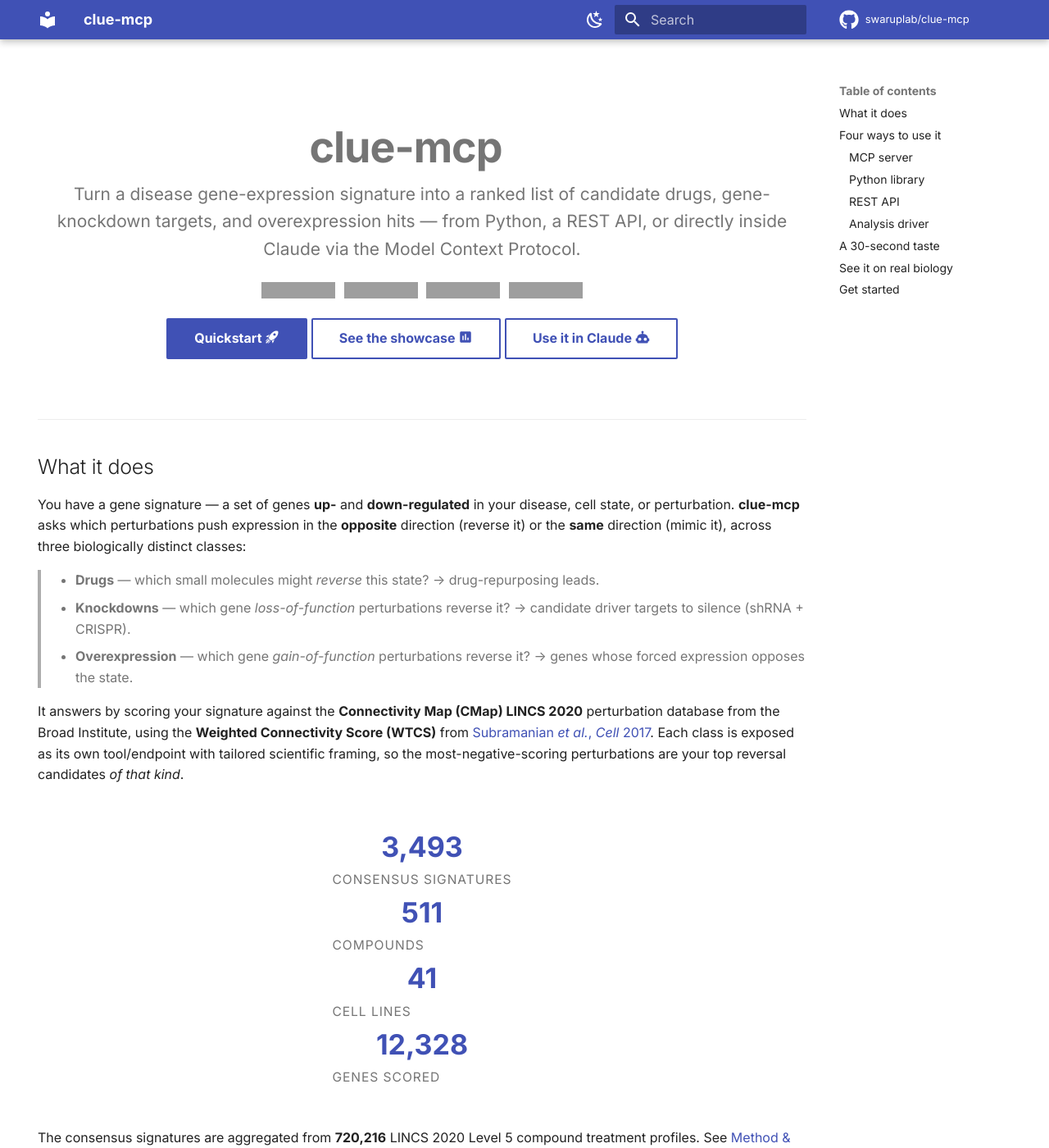
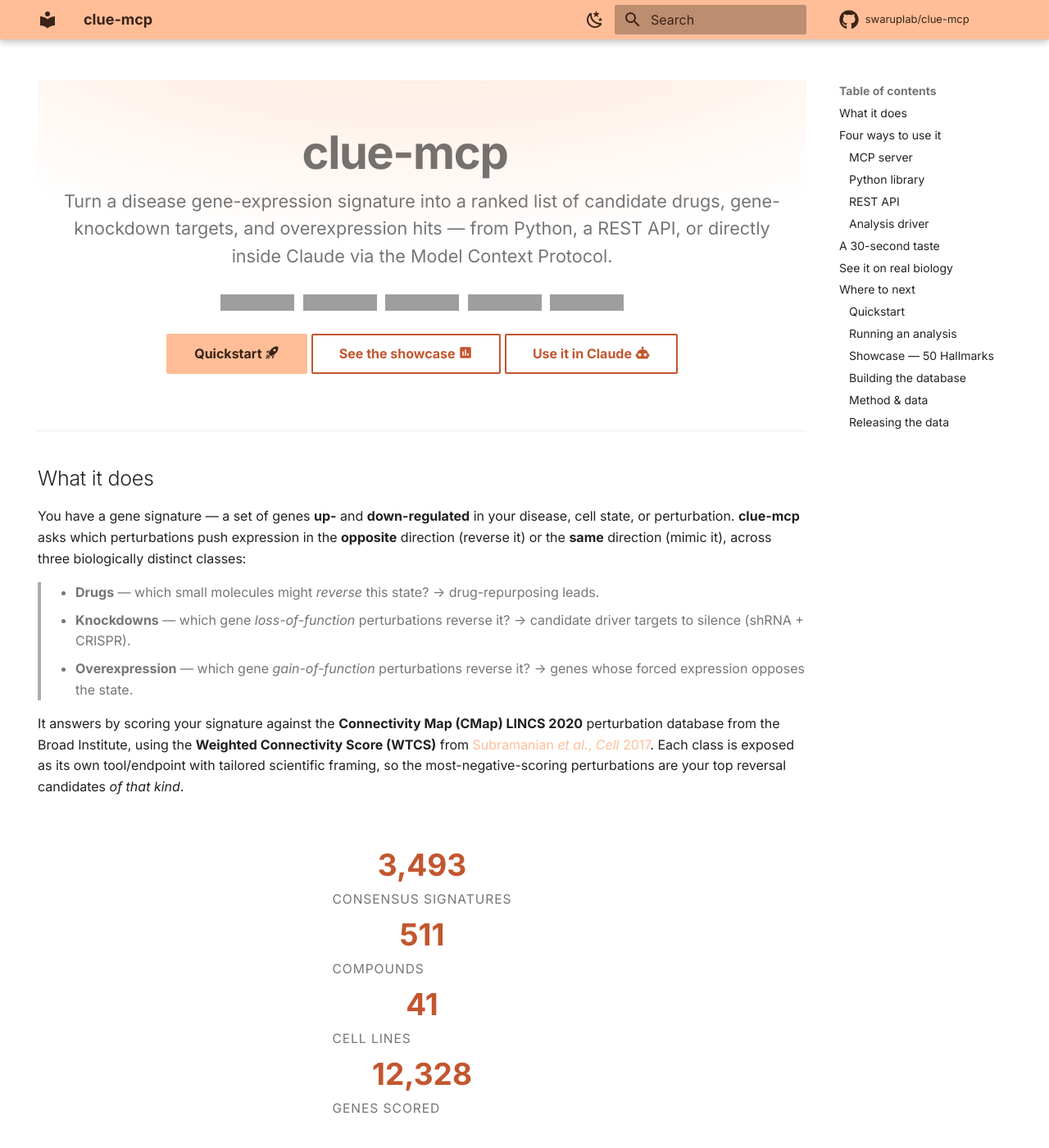
Before and after one commit to swaruplab/clue-mcp, an MkDocs documentation site: the page built from docs/index.md, in a window 1280 px wide and 1400 px high. Shown: the whole window at 82% size. Built offline with MkDocs 1.6.1 and Material for MkDocs 9.7.7, drawn with Linux system fonts in a browser that asks for light colours; comment, search, counter and statistics services are not loaded; some of the changed text lies outside the part shown; grey boxes are pictures that could not be loaded.

Commit message:
docs: apply #FFBE98 peach theme and wire up published Zenodo DOI
Switch the Material palette to a custom peach (#FFBE98) brand color with
dark-brown header text and a terracotta ink accent for legible links and
buttons. Add a Zenodo DOI badge and a "Where to next" navigation grid to
the landing page, and replace the stale records/XXXXX placeholder in the
pipeline docs now that the dataset is public (10.5281/zenodo.20465969).

Co-Authored-By: Claude Opus 4.7 <noreply@anthropic.com>

```diff
--- a/docs/index.md
+++ b/docs/index.md
@@ -15,6 +15,7 @@ from Python, a REST API, or directly inside Claude via the Model Context Protoco
 
 <p class="clue-badges">
 <a href="https://github.com/swaruplab/clue-mcp"><img alt="GitHub" src="https://img.shields.io/badge/GitHub-clue--mcp-181717?logo=github"></a>
+<a href="https://doi.org/10.5281/zenodo.20465969"><img alt="Data DOI" src="https://img.shields.io/badge/data%20DOI-10.5281%2Fzenodo.20465969-FFBE98?labelColor=3A2417"></a>
 <img alt="License" src="https://img.shields.io/badge/license-MIT-blue">
 <img alt="Python" src="https://img.shields.io/badge/python-3.10%2B-3776AB?logo=python&logoColor=white">
 <img alt="Status" src="https://img.shields.io/badge/status-beta-orange">
@@ -115,11 +116,55 @@ The repo ships a fully worked, pre-computed **[showcase](showcase.md)**: clue-mc
 
 ---
 
-## Get started
+## Where to next
 
-1. **[Quickstart](quickstart.md)** — install and run your first query.
-2. **[Building the database](pipeline.md)** — how the LINCS 2020 GCTX files become the queryable engine (only needed once, on an HPC node).
-3. **[Method & data](method.md)** — the WTCS scoring, statistics, and data provenance.
+Pick the path that matches what you want to do.
+
+<div class="clue-grid" markdown>
+
+<div class="clue-card" markdown>
+### :material-rocket-launch: Quickstart
+Install the package, pull the database from Zenodo, and run your first reversal query in a few minutes.
+
+[Start here →](quickstart.md)
+</div>
+
+<div class="clue-card" markdown>
+### :material-flask: Running an analysis
+The full driver: permutation FDR, MOA enrichment, and 11 publication-quality figure panels from one command.
+
+[Running an analysis →](usage.md)
+</div>
+
+<div class="clue-card" markdown>
+### :material-chart-box: Showcase — 50 Hallmarks
+A complete worked example across every MSigDB Hallmark set, with a cross-pathway drug heatmap and network.
+
+[Browse the showcase →](showcase.md)
+</div>
+
+<div class="clue-card" markdown>
+### :material-database-cog: Building the database
+How the LINCS 2020 GCTX files become the queryable engine — only needed once, on an HPC node.
+
+[Build the database →](pipeline.md)
+</div>
+
+<div class="clue-card" markdown>
+### :material-function-variant: Method & data
+The Weighted Connectivity Score, the permutation statistics, and full data provenance.
+
+[Read the method →](method.md)
+</div>
+
+<div class="clue-card" markdown>
+### :material-cloud-download: Releasing the data
+For maintainers: how the processed database is packaged and deposited to Zenodo.
+
+[Data release →](data-release.md)
+</div>
+
+</div>
 
 !!! note "Do I need the 9 GB database?"
     The repo ships **code + the small precomputed [showcase](showcase.md)** — not the
--- a/docs/stylesheets/extra.css
+++ b/docs/stylesheets/extra.css
@@ -1,37 +1,109 @@
-/* clue-mcp — small visual tweaks on top of Material */
+/* clue-mcp — peach (#FFBE98) brand theme on top of Material for MkDocs */
+
+/* ---------------------------------------------------------------------------
+   Brand palette
+   #FFBE98 is a light apricot, so it is used as the *surface* colour (header,
+   nav, primary-button fill) with DARK text on top. Links, focus rings, stat
+   numbers and other "ink" accents use a darker terracotta that stays legible
+   on a white page.
+--------------------------------------------------------------------------- */
 
 :root {
-  --md-primary-fg-color:        #3f51b5;
-  --md-primary-fg-color--dark:  #303f9f;
-  --md-accent-fg-color:         #009688;
+  --clue-peach:          #FFBE98;
+  --clue-peach-light:    #FFD4B6;
+  --clue-peach-dark:     #F0A074;
+  --clue-ink:            #3A2417;   /* dark brown text on peach surfaces      */
+  --clue-terracotta:     #C2562F;   /* readable accent on white               */
+  --clue-terracotta-dk:  #A2451F;
 }
 
-/* Hero banner on the landing page */
+/* Primary surface colour (header, nav highlights, primary button fill). */
+[data-md-color-primary="custom"] {
+  --md-primary-fg-color:        var(--clue-peach);
+  --md-primary-fg-color--light: var(--clue-peach-light);
+  --md-primary-fg-color--dark:  var(--clue-peach-dark);
+  /* Text / icons drawn ON the peach surface → dark brown for contrast. */
+  --md-primary-bg-color:        var(--clue-ink);
+  --md-primary-bg-color--light: rgba(58, 36, 23, 0.72);
+}
+
+/* Ink accent (links, hover, focus, search highlight). */
+[data-md-color-accent="custom"] {
+  --md-accent-fg-color:             var(--clue-terracotta);
+  --md-accent-fg-color--transparent: rgba(194, 86, 47, 0.10);
+}
+
+/* Keep header search text dark on the peach bar. */
+.md-search__input,
+.md-search__input::placeholder { color: var(--clue-ink); }
+
+/* In dark mode the body links should use the lighter peach so they pop. */
+[data-md-color-scheme="slate"] {
+  --md-typeset-a-color: var(--clue-peach);
+}
+[data-md-color-scheme="slate"][data-md-color-accent="custom"] {
+  --md-accent-fg-color: var(--clue-peach-light);
+}
+
+/* ---------------------------------------------------------------------------
+   Hero banner on the landing page
+--------------------------------------------------------------------------- */
 .clue-hero {
   text-align: center;
-  padding: 2.4rem 1rem 1.6rem;
+  padding: 2.6rem 1rem 1.4rem;
+  background:
+    radial-gradient(60rem 26rem at 50% -8rem,
+      rgba(255, 190, 152, 0.45), transparent 70%);
+  border-radius: 0 0 1.2rem 1.2rem;
+  margin-bottom: 0.6rem;
 }
 .clue-hero h1 {
-  font-size: 2.6rem;
+  font-size: 2.8rem;
   font-weight: 800;
-  letter-spacing: -0.02em;
+  letter-spacing: -0.025em;
   margin-bottom: 0.3rem;
 }
 .clue-hero p.tagline {
-  font-size: 1.05rem;
+  font-size: 1.08rem;
+  line-height: 1.55;
   color: var(--md-default-fg-color--light);
   max-width: 46rem;
-  margin: 0.2rem auto 1.2rem;
+  margin: 0.2rem auto 1.3rem;
 }
-.clue-badges img { margin: 0 0.15rem; }
+.clue-badges { margin-bottom: 1.3rem; }
+.clue-badges img { margin: 0 0.15rem; vertical-align: middle; }
 
-/* Stat strip */
+/* Buttons: primary = peach fill + dark ink text (on brand). */
+.clue-hero .md-button--primary {
+  background-color: var(--clue-peach);
+  border-color: var(--clue-peach);
+  color: var(--clue-ink);
+}
+.clue-hero .md-button--primary:hover,
+.clue-hero .md-button--primary:focus {
+  background-color: var(--clue-peach-dark);
+  border-color: var(--clue-peach-dark);
+  color: var(--clue-ink);
+}
+.clue-hero .md-button:not(.md-button--primary) {
+  border-color: var(--clue-terracotta);
+  color: var(--clue-terracotta);
+}
+.clue-hero .md-button:not(.md-button--primary):hover {
+  background-color: var(--clue-terracotta);
+  border-color: var(--clue-terracotta);
+  color: #fff;
+}
+
+/* ---------------------------------------------------------------------------
+   Stat strip
+--------------------------------------------------------------------------- */
 .clue-stats {
   display: flex;
   flex-wrap: wrap;
   justify-content: center;
-  gap: 1.4rem;
-  margin: 1.6rem 0;
+  gap: 1.6rem;
+  margin: 1.8rem 0;
 }
 .clue-stats .stat {
   text-align: center;
@@ -39,9 +111,12 @@
 }
 .clue-stats .stat .num {
   display: block;
-  font-size: 1.7rem;
+  font-size: 1.85rem;
   font-weight: 800;
-  color: var(--md-primary-fg-color);
+  color: var(--clue-terracotta);
+}
+[data-md-color-scheme="slate"] .clue-stats .stat .num {
+  color: var(--clue-peach);
 }
 .clue-stats .stat .label {
   font-size: 0.78rem;
@@ -50,7 +125,9 @@
   color: var(--md-default-fg-color--light);
 }
 
-/* Feature cards */
+/* ---------------------------------------------------------------------------
+   Feature / navigation cards
+--------------------------------------------------------------------------- */
 .clue-grid {
   display: grid;
   grid-template-columns: repeat(auto-fit, minmax(15rem, 1fr));
@@ -59,13 +136,23 @@
 }
 .clue-card {
   border: 1px solid var(--md-default-fg-color--lightest);
-  border-radius: 0.5rem;
-  padding: 1rem 1.1rem;
-  transition: border-color 0.2s, box-shadow 0.2s;
+  border-radius: 0.6rem;
+  padding: 1.05rem 1.15rem;
+  background: var(--md-default-bg-color);
+  transition: border-color 0.2s, box-shadow 0.2s, transform 0.2s;
 }
 .clue-card:hover {
-  border-color: var(--md-accent-fg-color);
-  box-shadow: 0 4px 16px rgba(0, 0, 0, 0.06);
+  border-color: var(--clue-peach-dark);
+  box-shadow: 0 6px 20px rgba(194, 86, 47, 0.12);
+  transform: translateY(-2px);
 }
 .clue-card h3 { margin: 0.1rem 0 0.4rem; font-size: 1.05rem; }
-.clue-card p { font-size: 0.85rem; margin: 0.2rem 0; }
+.clue-card p  { font-size: 0.85rem; margin: 0.2rem 0; }
+.clue-card .md-icon svg,
+.clue-card .twemoji svg { fill: var(--clue-terracotta); }
+
+/* Accent the left edge of admonitions/notes with the brand colour. */
+.md-typeset .admonition.note,
+.md-typeset details.note {
+  border-left-color: var(--clue-terracotta);
+}
--- a/mkdocs.yml
+++ b/mkdocs.yml
@@ -28,15 +28,15 @@ theme:
   palette:
     - media: "(prefers-color-scheme: light)"
       scheme: default
-      primary: indigo
-      accent: teal
+      primary: custom
+      accent: custom
       toggle:
         icon: material/weather-night
         name: Switch to dark mode
     - media: "(prefers-color-scheme: dark)"
       scheme: slate
-      primary: indigo
-      accent: teal
+      primary: custom
+      accent: custom
       toggle:
         icon: material/weather-sunny
         name: Switch to light mode
@@ -73,6 +73,9 @@ extra:
   social:
     - icon: fontawesome/brands/github
       link: https://github.com/swaruplab/clue-mcp
+    - icon: fontawesome/solid/database
+      link: https://doi.org/10.5281/zenodo.20465969
+      name: Processed database on Zenodo
     - icon: fontawesome/solid/flask
       link: https://swaruplab.bio.uci.edu/
 
```
Also changed, not shown: docs/pipeline.md (+2 -3 lines).
